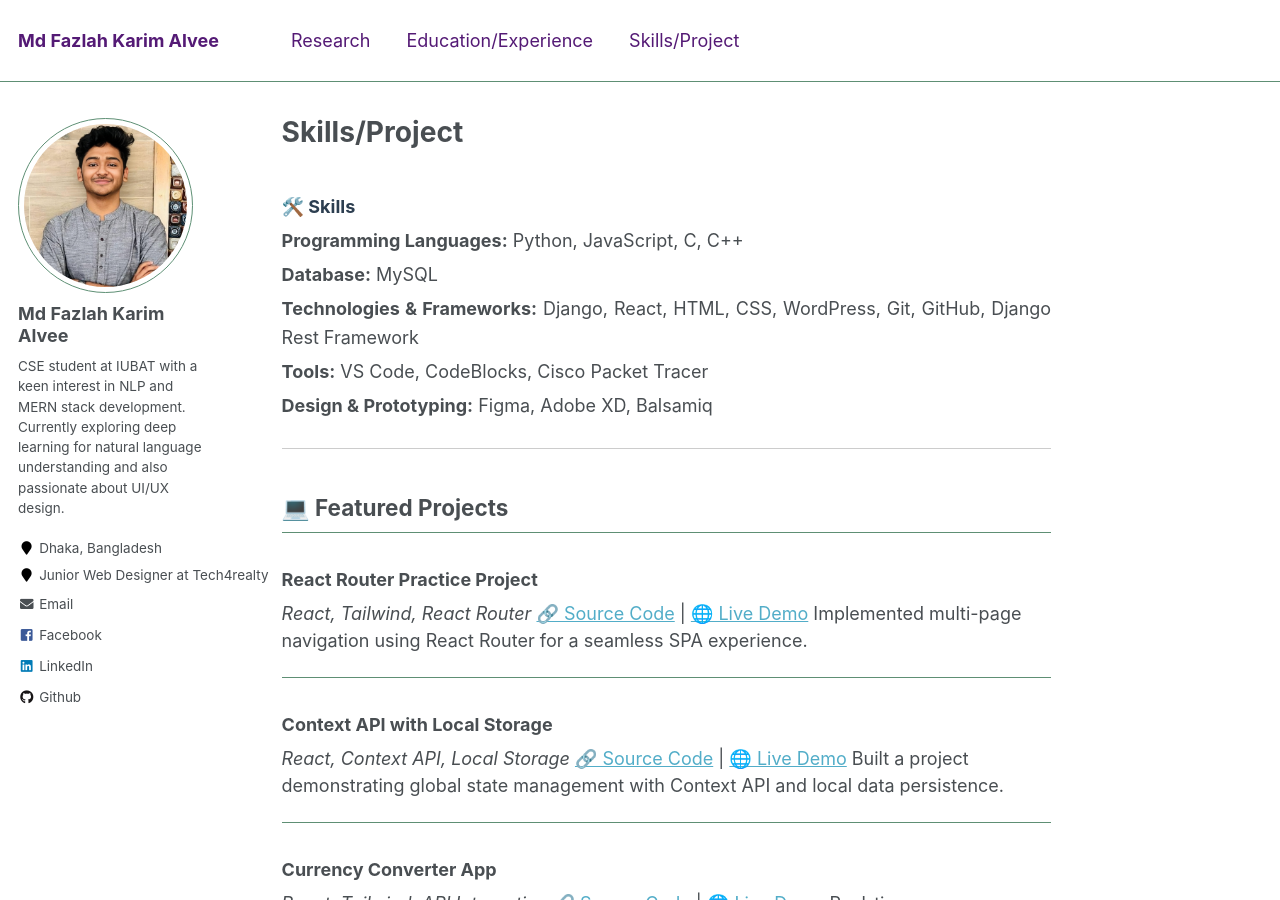
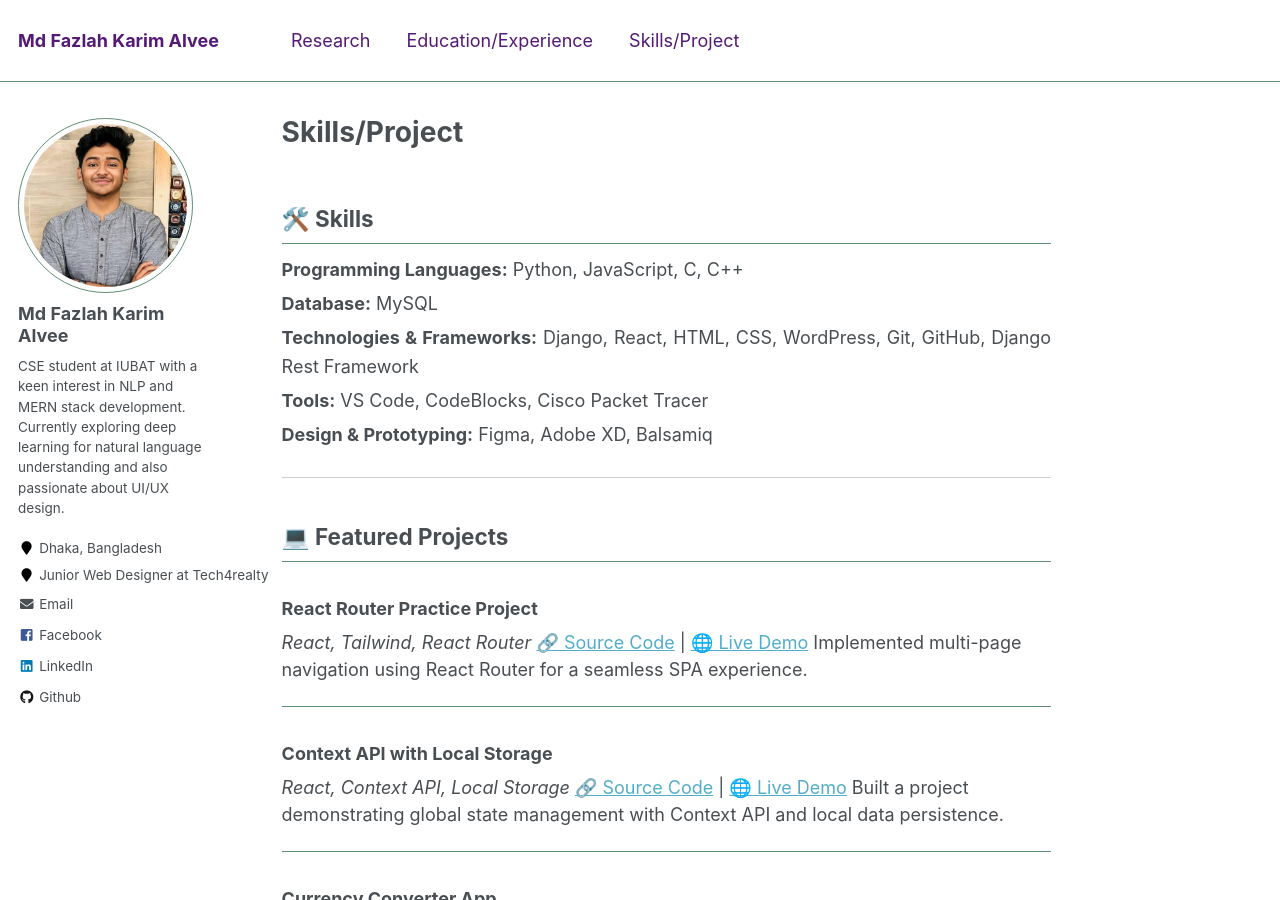
Before and after one commit to Alvee3120/alvee3120.github.io, a Jekyll site: the page built from _pages/skills.md, in a window 1280 px wide and 900 px high. Built offline with Jekyll 4.4.1, drawn with Linux system fonts in a browser that asks for light colours.

Commit message:
Update skills section header formatting

```diff
--- a/_pages/skills.md
+++ b/_pages/skills.md
@@ -5,10 +5,10 @@ author_profile: true
 permalink: /skills/
 
 ---
-
+## 🛠️ Skills
 <div style="text-align: justify; line-height: 1.6; margin-bottom: 1.5em;">
 
-  <h3 style="margin-bottom: 0.5em; color: #2c3e50;">🛠️ Skills</h3>
+
 
   <p style="margin: 0.3em 0;">
     <strong>Programming Languages:</strong> Python, JavaScript, C, C++
```
